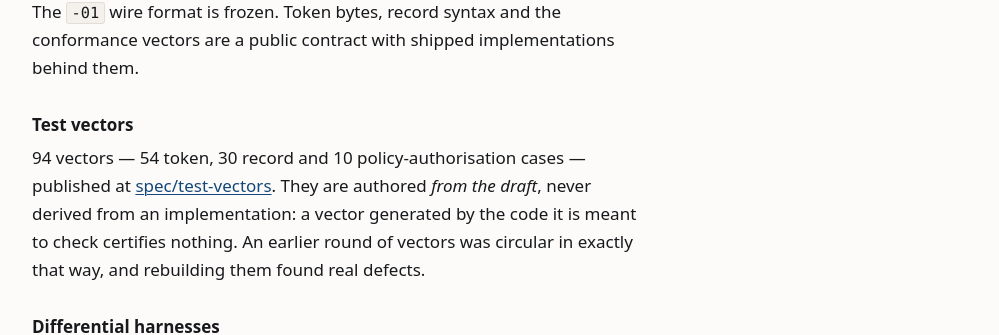
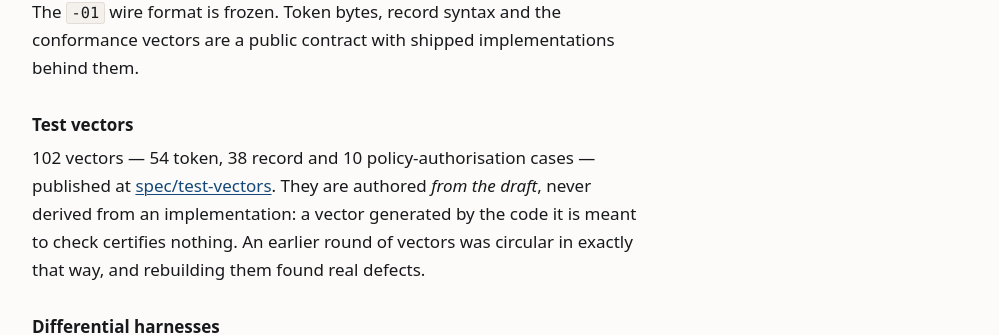
Before and after one commit to swornmail/swornmail.dev, a Next.js app: page /implementations in a window 1280 px wide. Shown: the part 2408-2743 px from the top of the page, without its empty margins (272-1271 px from the left). Built offline with nearby package versions, Linux system fonts and the light colour scheme.

Commit message:
docs: count the record grammar vectors (#11)
102 vectors: 54 token, 38 record and 10 authorization cases.

```diff
--- a/app/implementations/page.tsx
+++ b/app/implementations/page.tsx
@@ -227,7 +227,7 @@ export default function Implementations() {
           Test vectors
         </h3>
         <p className={PROSE}>
-          94 vectors — 54 token, 30 record and 10 policy-authorisation cases —
+          102 vectors — 54 token, 38 record and 10 policy-authorisation cases —
           published at{" "}
           <a
             href="https://github.com/swornmail/spec/tree/main/test-vectors"
```
